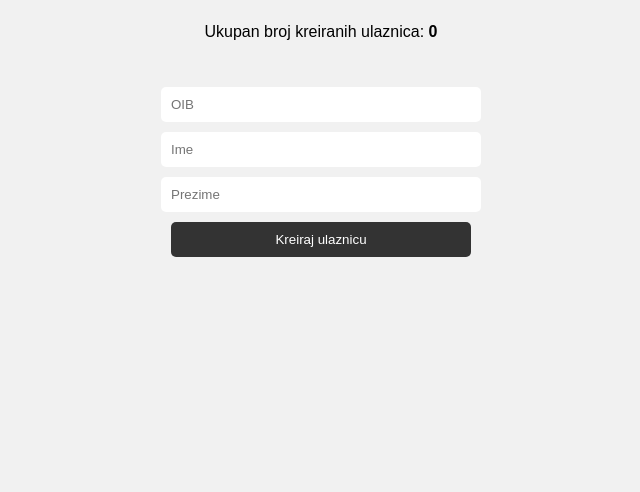
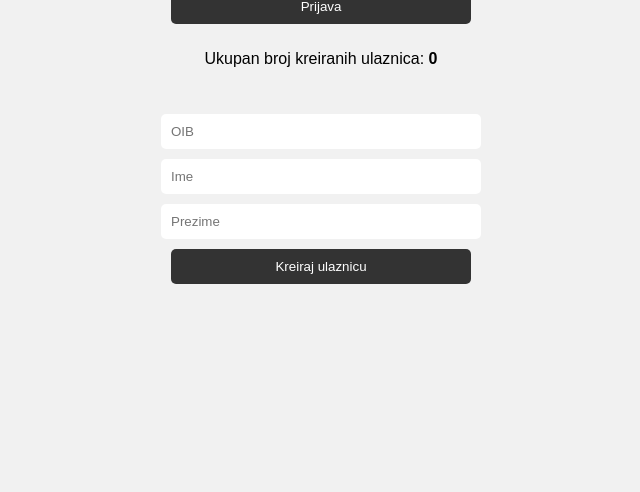
Before and after one commit to vidovicmarko/WEB2_l1, a website: page views/index.html in a window 1280 px wide. Shown: the part 308-800 px from the top of the page, without its empty margins (319-959 px from the left). Drawn offline with Linux system fonts and the light colour scheme; no server answers.

Commit message:
17th commit

```diff
--- a/views/index.html
+++ b/views/index.html
@@ -76,15 +76,19 @@
     </style>
     <script>
         document.addEventListener('DOMContentLoaded', async () => {
+    try {
         const response = await fetch('/api/user');
+
+        if (response.ok) {
             const user = await response.json();
-
-            if (user && user.name) {
             document.getElementById('user-name').innerText = `Prijavljeni korisnik: ${user.name}`;
             document.getElementById('user-name').style.display = 'block';
             document.getElementById('logout-button').style.display = 'block';
         } else {
             document.getElementById('login-button').style.display = 'block';
+        }
+        } catch (error) {
+        console.error("Greška prilikom dohvaćanja podataka o korisniku:", error);
         }
 
     const ticketCountResponse = await fetch('/api/tickets/count');
```
Also changed, not shown: views/ticket.html (+0 -1 lines). Lines whose indentation alone changed are shown as unchanged.
